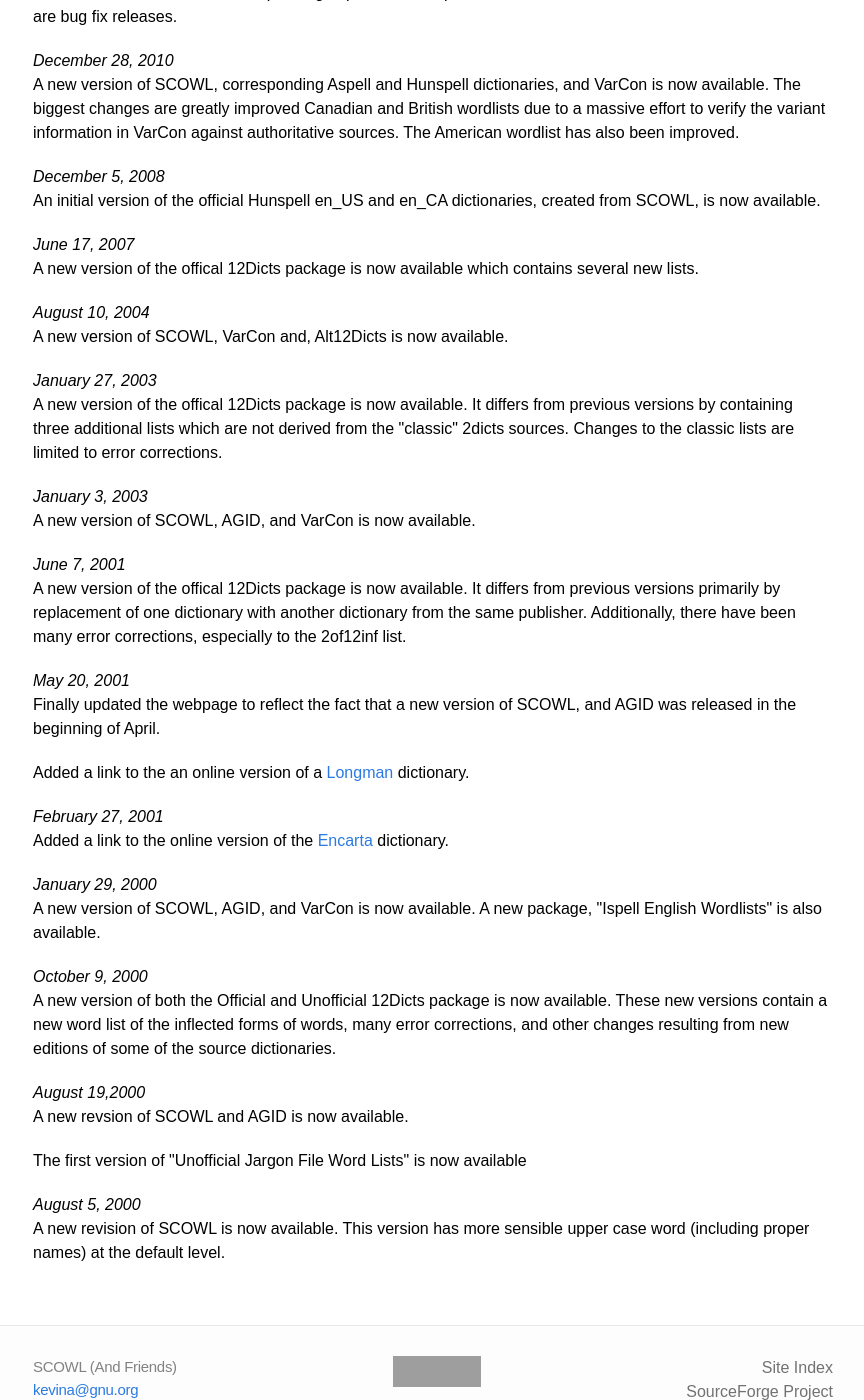
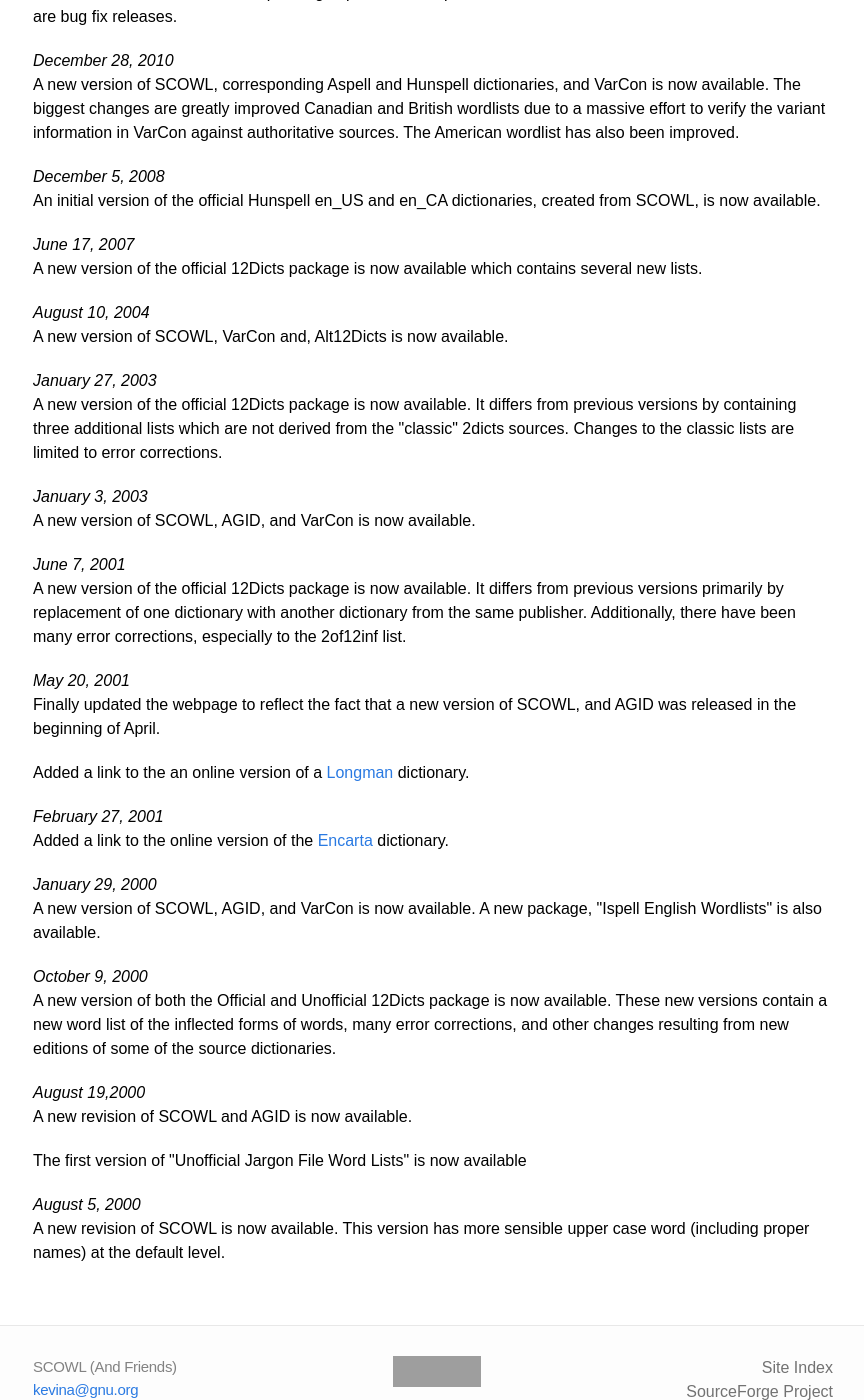
Before and after one commit to en-wl/wordlist, a Jekyll site: the page built from site/news.html, in a window 1280 px wide and 1400 px high, scrolled down 2773 px. Shown: the whole window, without its empty margins (207-1071 px from the left). Built offline with Jekyll 4.4.1, drawn with Linux system fonts in a browser that asks for light colours; Markdown is read by kramdown in place of the engine named in the settings; grey boxes are pictures that could not be loaded.

Commit message:
Fix typos found by copdespell
Only under site and in READMEs.

```diff
--- a/site/12dicts-readme-r5.html
+++ b/site/12dicts-readme-r5.html
@@ -333,7 +333,7 @@
 but&nbsp;it is credited with half the total count for the word, and
 thereby&nbsp;ends up in frequency band 5. &nbsp;(Not only are hardly
 any uses of "are"&nbsp;noun uses, but, almost certainly, most
-occurences of the plural "ares" are actually references to the Greek
+occurrences of the plural "ares" are actually references to the Greek
 god of war rather than to the unit.) &nbsp;"art" illustrates the other
 side of the problem. &nbsp;It is an archaic form of the verb "to be",
 and in this form is likely quite uncommon on the Web. &nbsp;The noun
--- a/site/news.html
+++ b/site/news.html
@@ -183,7 +183,7 @@
 
 <i>June 17, 2007</i><br>
 
-A new version of the offical 12Dicts package is now available which
+A new version of the official 12Dicts package is now available which
 contains several new lists.
 
 <p>
@@ -196,7 +196,7 @@
 
 <i>January 27, 2003</i><br>
 
-A new version of the offical 12Dicts package is now available.
+A new version of the official 12Dicts package is now available.
 It differs from previous versions by containing three additional
 lists which are not derived from the "classic"  2dicts sources.
 Changes to the classic lists are limited to error corrections.
@@ -210,7 +210,7 @@
 
 <i>June 7, 2001</i><br>
 
-A new version of the offical 12Dicts package is now available.
+A new version of the official 12Dicts package is now available.
 It differs from previous versions primarily by replacement of one
 dictionary with another dictionary from the same
 publisher. Additionally, there have been many error corrections,
@@ -244,7 +244,7 @@
 <p>
 
 <i>August 19,2000</i><br>
-A new revsion of SCOWL and AGID is now available.
+A new revision of SCOWL and AGID is now available.
 <p>
 The first version of "Unofficial Jargon File Word Lists" is now available
 <p>
```
Also changed, not shown: site/other-dicts.md (+2 -2 lines), 7 other files.
